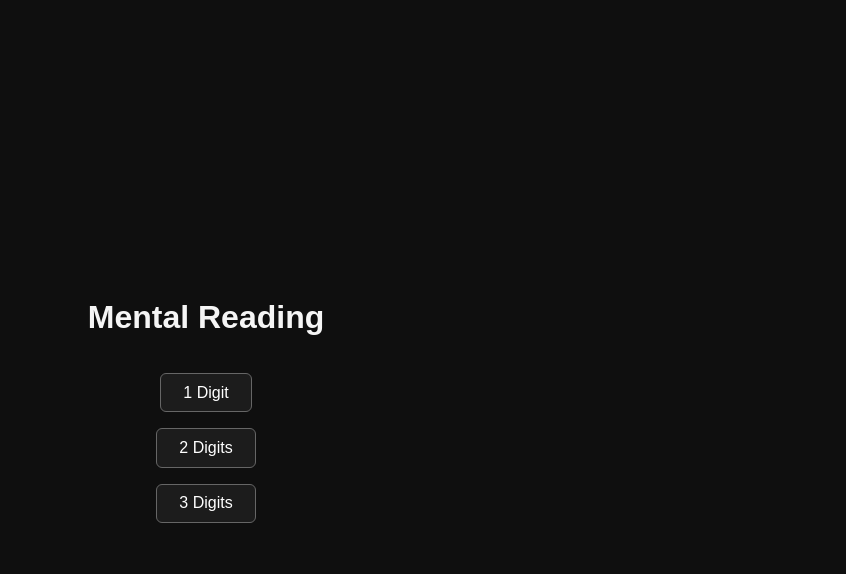
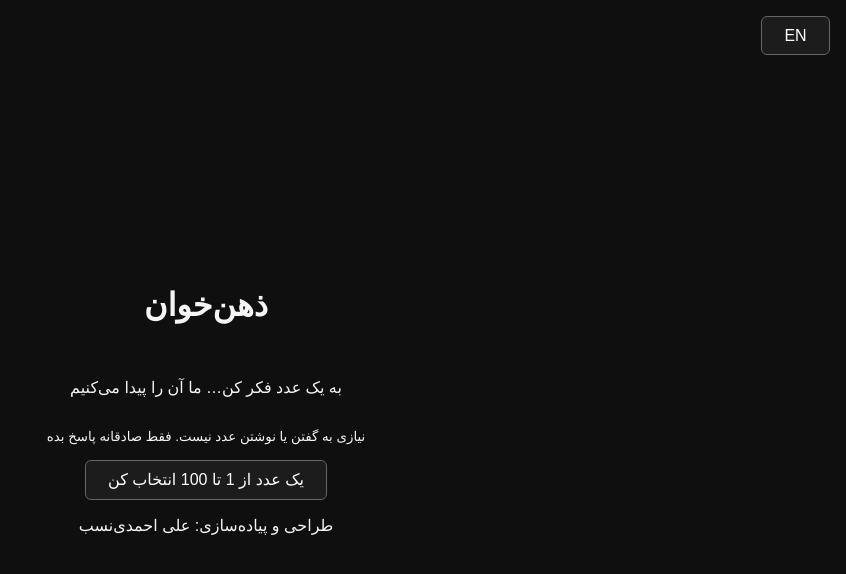
Before and after one commit to ali1898/oracle-ritual, an Angular app: page / in a window 1280 px wide. Shown: the top 574 px of the page, without its empty margins (434-1280 px from the left). Built offline with nearby package versions, Linux system fonts and the light colour scheme.

Commit message:
make languageService (FA/EN) for application

```diff
--- a/src/app/app.component.html
+++ b/src/app/app.component.html
@@ -1,26 +1,12 @@
-<!-- * * * * * * * * * * * * * * * * * * * * * * * * * * * * * * * -->
-<!-- * * * * * * * * * * * The content below * * * * * * * * * * * -->
-<!-- * * * * * * * * * * is only a placeholder * * * * * * * * * * -->
-<!-- * * * * * * * * * * and can be replaced.  * * * * * * * * * * -->
-<!-- * * * * * * * * * * * * * * * * * * * * * * * * * * * * * * * -->
-<!-- * * * * * * * * * Delete the template below * * * * * * * * * -->
-<!-- * * * * * * * to get started with your project! * * * * * * * -->
-<!-- * * * * * * * * * * * * * * * * * * * * * * * * * * * * * * * -->
-
-
 <main class="main">
   <div class="content">
-
+    <div style="position: fixed; top: 1rem; right: 1rem;">
+      <button (click)="langService.toggle()">
+        {{ langService.lang === 'fa' ? 'EN' : 'FA' }}
+      </button>
+    </div>
   </div>
 </main>
 
-<!-- * * * * * * * * * * * * * * * * * * * * * * * * * * * * * * * * -->
-<!-- * * * * * * * * * * * The content above * * * * * * * * * * * * -->
-<!-- * * * * * * * * * * is only a placeholder * * * * * * * * * * * -->
-<!-- * * * * * * * * * * and can be replaced.  * * * * * * * * * * * -->
-<!-- * * * * * * * * * * * * * * * * * * * * * * * * * * * * * * * * -->
-<!-- * * * * * * * * * * End of Placeholder  * * * * * * * * * * * * -->
-<!-- * * * * * * * * * * * * * * * * * * * * * * * * * * * * * * * * -->
-
 
 <router-outlet />
--- /dev/null
+++ b/src/app/core/constants/texts.ts
@@ -0,0 +1,30 @@
+export const TEXTS = {
+  fa: {
+    title: 'ذهن‌خوان',
+    subtitle: 'به یک عدد فکر کن… ما آن را پیدا می‌کنیم',
+    guide: 'نیازی به گفتن یا نوشتن عدد نیست. فقط صادقانه پاسخ بده',
+    selectANumber: 'یک عدد از 1 تا 100 انتخاب کن',
+    hint: 'آیا عددی که در ذهن داری، در این کارت وجود دارد؟',
+    yes: 'بله',
+    no: 'خیر',
+    reveal: 'آشکارسازی حقیقت',
+    resultTitle: 'عدد تو این است',
+    resultSubtitle: 'همان عددی که از ابتدا در ذهنت بود',
+    restart: 'شروع دوباره',
+    footer: 'طراحی و پیاده‌سازی: علی احمدی‌نسب',
+  },
+  en: {
+    title: 'Astral Cipher',
+    subtitle: 'Think of a number… We will reveal it.',
+    guide: 'You don’t need to type or say your number. Just answer honestly.',
+    selectANumber: 'Select A Number between 1 & 100',
+    hint: 'Does your number appear on this card?',
+    yes: 'YES',
+    no: 'NO',
+    reveal: 'Bind the Truth',
+    resultTitle: 'Your Number Is',
+    resultSubtitle: 'The number you had in mind all along.',
+    restart: 'Restart',
+    footer: 'Designed & Developed by Ali Ahmadi Nasab',
+  },
+};
--- /dev/null
+++ b/src/app/core/services/language.service.ts
@@ -0,0 +1,22 @@
+import { Injectable } from '@angular/core';
+import { TEXTS } from '../constants/texts';
+
+export type Lang = 'fa' | 'en';
+
+@Injectable({ providedIn: 'root' })
+export class LanguageService {
+  private currentLang: Lang = (localStorage.getItem('lang') as Lang) || 'fa';
+
+  get lang(): Lang {
+    return this.currentLang;
+  }
+
+  get texts() {
+    return TEXTS[this.currentLang];
+  }
+
+  toggle() {
+    this.currentLang = this.currentLang === 'fa' ? 'en' : 'fa';
+    localStorage.setItem('lang', this.currentLang);
+  }
+}
--- a/src/app/pages/game/game.component.html
+++ b/src/app/pages/game/game.component.html
@@ -5,7 +5,9 @@
     </div>
 
     <button [disabled]="!canFinish" (click)="finish()">
-        Bind the Truth
+        {{ langService.texts.reveal}}
     </button>
 
+    <footer>{{ langService.texts.footer }}</footer>
+
 </div>
--- a/src/app/pages/game/game.component.ts
+++ b/src/app/pages/game/game.component.ts
@@ -4,6 +4,7 @@ import { Router } from '@angular/router';
 import { CommonModule } from '@angular/common';
 import { Card } from '../../core/models/card.model';
 import { CipherCardComponent } from '../../shared/components/cipher-card/cipher-card.component';
+import { LanguageService } from '../../core/services/language.service';
 
 @Component({
   selector: 'app-game',
@@ -15,7 +16,11 @@ import { CipherCardComponent } from '../../shared/components/cipher-card/cipher-
 export class GameComponent {
   cards: Card[] = this.gameService.cards;
 
-  constructor(private gameService: GameService, private router: Router) {}
+  constructor(
+    public langService: LanguageService,
+    private gameService: GameService,
+    private router: Router
+  ) {}
 
   onAnswered(card: Card, value: boolean) {
     card.answer = value;
--- a/src/app/pages/result/result.component.html
+++ b/src/app/pages/result/result.component.html
@@ -1,6 +1,10 @@
 <div class="center-page">
-    <h1>Your Number</h1>
-    <h2>{{ result }}</h2>
+    <h1>{{ langService.texts.resultTitle }}</h1>
+    <p>{{ langService.texts.resultSubtitle }}</p>
+    <!-- <small>{{ langService.texts. }}</small> -->
 
-    <button (click)="restart()">Restart</button>
+    <h1>{{ result }}</h1>
+
+    <button (click)="restart()">{{ langService.texts.restart}}</button>
+    <footer>{{ langService.texts.footer }}</footer>
 </div>
--- a/src/app/pages/result/result.component.ts
+++ b/src/app/pages/result/result.component.ts
@@ -1,6 +1,7 @@
 import { Component } from '@angular/core';
 import { GameService } from '../../core/services/game.service';
 import { Router } from '@angular/router';
+import { LanguageService } from '../../core/services/language.service';
 
 @Component({
   selector: 'app-result',
@@ -12,7 +13,11 @@ import { Router } from '@angular/router';
 export class ResultComponent {
   result = this.gameService.calculateResult();
 
-  constructor(private gameService: GameService, private router: Router) {}
+  constructor(
+    public langService: LanguageService,
+    private gameService: GameService,
+    private router: Router
+  ) {}
 
   restart() {
     this.router.navigate(['/']);
--- a/src/app/pages/setup/setup.component.html
+++ b/src/app/pages/setup/setup.component.html
@@ -1,7 +1,11 @@
 <div class="center-page">
-    <h1>Mental Reading</h1>
+    <h1>{{ langService.texts.title }}</h1>
+    <p>{{ langService.texts.subtitle }}</p>
+    <small>{{ langService.texts.guide }}</small>
 
-    <button (click)="startGame(1)">1 Digit</button>
-    <button (click)="startGame(2)">2 Digits</button>
-    <button (click)="startGame(3)">3 Digits</button>
+    <!-- <button (click)="startGame(1)">1 Digit</button> -->
+    <button (click)="startGame(2)">{{ langService.texts.selectANumber}}</button>
+    <!-- <button (click)="startGame(3)">3 Digits</button> -->
+
+    <footer>{{ langService.texts.footer }}</footer>
 </div>
--- a/src/app/pages/setup/setup.component.ts
+++ b/src/app/pages/setup/setup.component.ts
@@ -1,6 +1,8 @@
 import { Component } from '@angular/core';
 import { GameService } from '../../core/services/game.service';
 import { Router } from '@angular/router';
+import { TEXTS } from '../../core/constants/texts';
+import { LanguageService } from '../../core/services/language.service';
 
 @Component({
   selector: 'app-setup',
@@ -10,10 +12,17 @@ import { Router } from '@angular/router';
   styleUrl: './setup.component.scss',
 })
 export class SetupComponent {
-  constructor(private gameService: GameService, private router: Router) {}
+  lang: 'fa' | 'en' = 'fa';
+  texts = TEXTS[this.lang];
+
+  constructor(
+    public langService: LanguageService,
+    private gameService: GameService,
+    private router: Router
+  ) {}
 
   startGame(digits: number) {
-    const max = digits === 1 ? 9 : digits === 2 ? 99 : 999;
+    const max = digits === 1 ? 10 : digits === 2 ? 100 : 1000;
     this.gameService.initGame(max);
     this.router.navigate(['/game']);
   }
--- a/src/app/shared/components/cipher-card/cipher-card.component.html
+++ b/src/app/shared/components/cipher-card/cipher-card.component.html
@@ -5,11 +5,11 @@
 
     <div class="actions">
         <button [class.active]="card.answer === true" (click)="choose(true)">
-            YES
+            {{langService.texts.yes}}
         </button>
 
         <button [class.active]="card.answer === false" (click)="choose(false)">
-            NO
+            {{langService.texts.no}}
         </button>
     </div>
 </div>
--- a/src/app/shared/components/cipher-card/cipher-card.component.ts
+++ b/src/app/shared/components/cipher-card/cipher-card.component.ts
@@ -1,6 +1,7 @@
 import { Component, EventEmitter, Input, Output } from '@angular/core';
 import { Card } from '../../../core/models/card.model';
 import { CommonModule } from '@angular/common';
+import { LanguageService } from '../../../core/services/language.service';
 
 @Component({
   selector: 'app-cipher-card',
@@ -13,6 +14,8 @@ export class CipherCardComponent {
   @Input({ required: true }) card!: Card;
   @Output() answered = new EventEmitter<boolean>();
 
+  constructor(public langService: LanguageService) {}
+
   choose(value: boolean) {
     this.answered.emit(value);
   }
```
Also changed, not shown: src/app/app.component.ts (+5 -2 lines).
